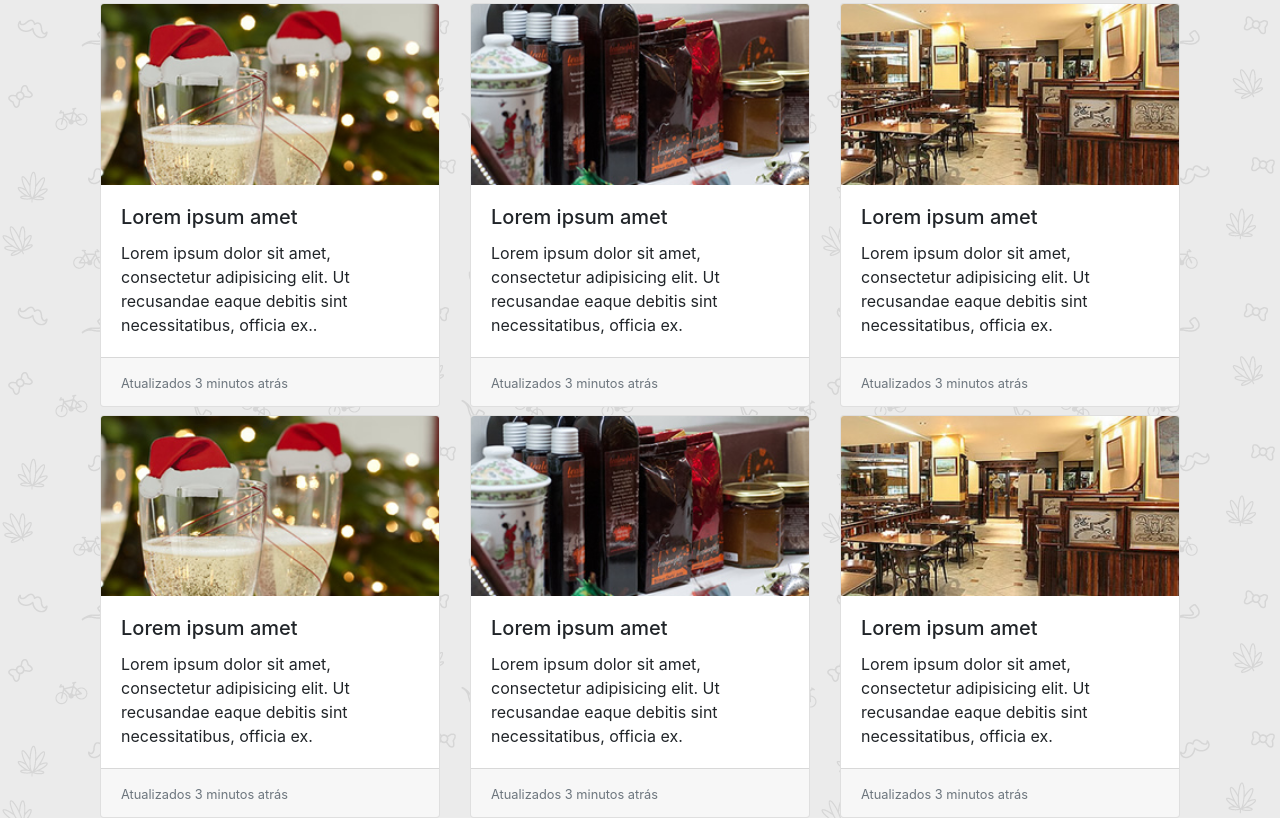
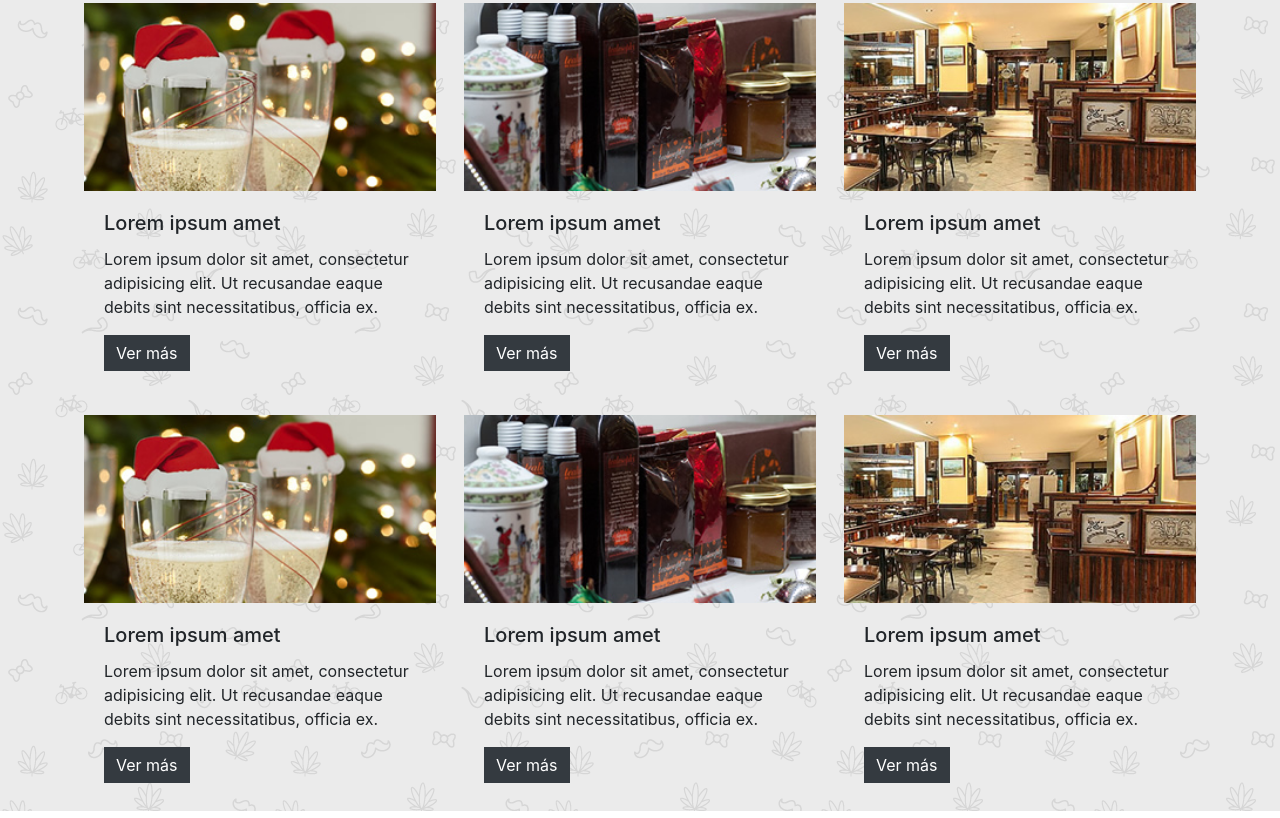
Before and after one commit to ClaudiaYapuchura/ProjetoKitcheningBootstrap-GenerationBrasil, a plain HTML site: page index.html in a window 1280 px wide. Shown: the part 655-1473 px from the top of the page. Drawn offline with nearby package versions, Linux system fonts and the light colour scheme.

Commit message:
Atualizar Cards da página

```diff
--- a/index.html
+++ b/index.html
@@ -18,22 +18,22 @@
     <div class="container mb-3">
         <ul class="nav nav-pills nav-fill">
             <li class="nav-item mr-2">
-                <a class="nav-link bg-dark mb-2 rounded-0 active" style="width: 175px;" href="#">HOME</a>
+                <a class="nav-link bg-dark mb-2 rounded-0 active" style="width: 174px;" href="#">HOME</a>
             </li>
             <li class="nav-item mr-2">
-                <a class="nav-link bg-dark mb-1 rounded-0 active" style="width: 175px;" href="#">QUENES</a>
+                <a class="nav-link bg-dark mb-1 rounded-0 active" style="width: 174px;" href="#">QUENES</a>
             </li>
             <li class="nav-item mr-2">
-                <a class="nav-link bg-dark mb-1 rounded-0 active" style="width: 175px;" href="#">SERVICIOS</a>
+                <a class="nav-link bg-dark mb-1 rounded-0 active" style="width: 174px;" href="#">SERVICIOS</a>
             </li>
             <li class="nav-item mr-2">
-                <a class="nav-link bg-dark mb-1 rounded-0 active" style="width: 175px;" href="#">PORTIFÓLIO</a>
+                <a class="nav-link bg-dark mb-1 rounded-0 active" style="width: 174px;" href="#">PORTIFÓLIO</a>
             </li>
             <li class="nav-item mr-2">
-                <a class="nav-link bg-dark mb-1 rounded-0 active" style="width: 175px;" href="#">SUCURSALES</a>
+                <a class="nav-link bg-dark mb-1 rounded-0 active" style="width: 174px;" href="#">SUCURSALES</a>
             </li>
             <li class="nav-item mr-0">
-                <a class="nav-link bg-dark mb-1 rounded-0 active" style="width: 175px;" href="#">CONTACTO</a>
+                <a class="nav-link bg-dark mb-1 rounded-0 active" style="width: 174px;" href="#">CONTACTO</a>
             </li>
         </ul>
     </div>
@@ -45,75 +45,64 @@
     <!--/Banner-->
 
     <!--Cards-->
-        <div class="container mb-2 mt-4">
-            <div class="card-deck">
-                <div class="card">
-                    <img class="card-img-top" src="assets/img/card3.jpg" alt="Imagem de capa do card">
+        <div class="container-columns mb-2 mt-4">
+            <div class="row d-flex justify-content-around">
+                <div class="card bg-transparent border-0" style="width: 22rem;">
+                    <img class="card-img-top rounded-0" src="assets/img/card3.jpg" alt="Imagem de capa do card">
                     <div class="card-body">
                         <h5 class="card-title">Lorem ipsum amet</h5>
-                        <p class="card-text">Lorem ipsum dolor sit amet, consectetur adipisicing elit. Ut recusandae eaque debitis sint necessitatibus, officia ex..</p>
-                    </div>
-                    <div class="card-footer">
-                        <small class="text-muted">Atualizados 3 minutos atrás</small>
+                        <p class="card-text">Lorem ipsum dolor sit amet, consectetur adipisicing elit. Ut recusandae eaque debits sint necessitatibus, officia ex.</p>
+                        <a href="#" class="btn btn-primary bg-dark border-0 rounded-0">Ver más</a>
                     </div>
                 </div>
-                <div class="card">
-                    <img class="card-img-top" src="assets/img/card1.jpg" alt="Imagem de capa do card">
+                <div class="card bg-transparent border-0" style="width: 22rem;">
+                    <img class="card-img-top rounded-0" src="assets/img/card1.jpg" alt="Imagem de capa do card">
                     <div class="card-body">
                         <h5 class="card-title">Lorem ipsum amet</h5>
-                        <p class="card-text">Lorem ipsum dolor sit amet, consectetur adipisicing elit. Ut recusandae eaque debitis sint necessitatibus, officia ex.</p>
-                    </div>
-                    <div class="card-footer">
-                        <small class="text-muted">Atualizados 3 minutos atrás</small>
+                        <p class="card-text">Lorem ipsum dolor sit amet, consectetur adipisicing elit. Ut recusandae eaque debits sint necessitatibus, officia ex.</p>
+                        <a href="#" class="btn btn-primary bg-dark border-0 rounded-0">Ver más</a>
                     </div>
                 </div>
-                <div class="card">
-                    <img class="card-img-top" src="assets/img/card2.jpg" alt="Imagem de capa do card">
+                <div class="card bg-transparent border-0" style="width: 22rem;">
+                    <img class="card-img-top rounded-0" src="assets/img/card2.jpg" alt="Imagem de capa do card">
                     <div class="card-body">
                         <h5 class="card-title">Lorem ipsum amet</h5>
-                        <p class="card-text">Lorem ipsum dolor sit amet, consectetur adipisicing elit. Ut recusandae eaque debitis sint necessitatibus, officia ex.</p>
-                    </div>
-                    <div class="card-footer">
-                        <small class="text-muted">Atualizados 3 minutos atrás</small>
+                        <p class="card-text">Lorem ipsum dolor sit amet, consectetur adipisicing elit. Ut recusandae eaque debits sint necessitatibus, officia ex.</p>
+                        <a href="#" class="btn btn-primary bg-dark border-0 rounded-0">Ver más</a>
                     </div>
                 </div>
-              </div>
+            </div>
         </div>
-        <!--Segundo card-->
-        <div class="container">
-            <div class="card-deck">
-                <div class="card">
-                    <img class="card-img-top" src="assets/img/card3.jpg" alt="Imagem de capa do card">
+        <!--Segundo Card-->
+        <div class="container-columns mb-2 mt-4">
+            <div class="row d-flex justify-content-around">
+                <div class="card bg-transparent border-0" style="width: 22rem;">
+                    <img class="card-img-top rounded-0" src="assets/img/card3.jpg" alt="Imagem de capa do card">
                     <div class="card-body">
                         <h5 class="card-title">Lorem ipsum amet</h5>
-                        <p class="card-text">Lorem ipsum dolor sit amet, consectetur adipisicing elit. Ut recusandae eaque debitis sint necessitatibus, officia ex.</p>
-                    </div>
-                    <div class="card-footer">
-                        <small class="text-muted">Atualizados 3 minutos atrás</small>
+                        <p class="card-text">Lorem ipsum dolor sit amet, consectetur adipisicing elit. Ut recusandae eaque debits sint necessitatibus, officia ex.</p>
+                        <a href="#" class="btn btn-primary bg-dark border-0 rounded-0">Ver más</a>
                     </div>
                 </div>
-                <div class="card">
-                    <img class="card-img-top" src="assets/img/card1.jpg" alt="Imagem de capa do card">
+                <div class="card bg-transparent border-0" style="width: 22rem;">
+                    <img class="card-img-top rounded-0" src="assets/img/card1.jpg" alt="Imagem de capa do card">
                     <div class="card-body">
                         <h5 class="card-title">Lorem ipsum amet</h5>
-                        <p class="card-text">Lorem ipsum dolor sit amet, consectetur adipisicing elit. Ut recusandae eaque debitis sint necessitatibus, officia ex.</p>
-                    </div>
-                    <div class="card-footer">
-                        <small class="text-muted">Atualizados 3 minutos atrás</small>
+                        <p class="card-text">Lorem ipsum dolor sit amet, consectetur adipisicing elit. Ut recusandae eaque debits sint necessitatibus, officia ex.</p>
+                        <a href="#" class="btn btn-primary bg-dark border-0 rounded-0">Ver más</a>
                     </div>
                 </div>
-                <div class="card">
-                    <img class="card-img-top" src="assets/img/card2.jpg" alt="Imagem de capa do card">
+                <div class="card bg-transparent border-0" style="width: 22rem;">
+                    <img class="card-img-top rounded-0" src="assets/img/card2.jpg" alt="Imagem de capa do card">
                     <div class="card-body">
                         <h5 class="card-title">Lorem ipsum amet</h5>
-                        <p class="card-text">Lorem ipsum dolor sit amet, consectetur adipisicing elit. Ut recusandae eaque debitis sint necessitatibus, officia ex.</p>
-                    </div>
-                    <div class="card-footer">
-                        <small class="text-muted">Atualizados 3 minutos atrás</small>
+                        <p class="card-text">Lorem ipsum dolor sit amet, consectetur adipisicing elit. Ut recusandae eaque debits sint necessitatibus, officia ex.</p>
+                        <a href="#" class="btn btn-primary bg-dark border-0 rounded-0">Ver más</a>
                     </div>
                 </div>
-              </div>
+            </div>
         </div>
+        <!--/Segundo Card-->
         <!--/Cards-->
 
 
```
